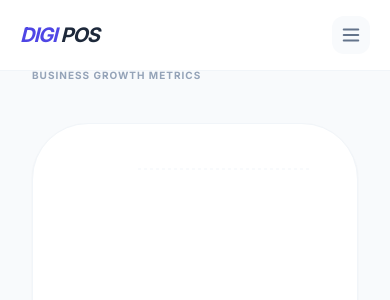
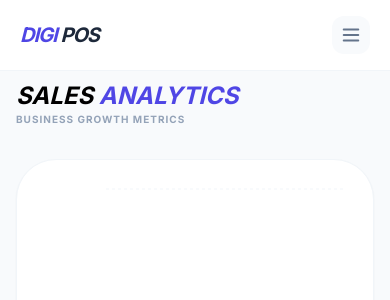
Before and after one commit to ThanushDev/Smart-POS-System, a React (Vite) app: page /report in a window 390 px wide. Shown: the top 300 px of the page. Built offline with nearby package versions, Linux system fonts and the light colour scheme; what @radix-ui/themes would draw is missing.

Commit message:
Update Report.tsx

```diff
--- a/src/pages/Report.tsx
+++ b/src/pages/Report.tsx
@@ -1,6 +1,6 @@
 import React, { useState, useEffect } from 'react';
 import Sidebar from '../components/Sidebar';
-import { BarChart, Bar, XAxis, YAxis, CartesianGrid, Tooltip, ResponsiveContainer, LineChart, Line } from 'recharts';
+import { LineChart, Line, XAxis, YAxis, CartesianGrid, Tooltip, ResponsiveContainer } from 'recharts';
 import axios from 'axios';
 
 const Report = () => {
@@ -12,21 +12,15 @@ const Report = () => {
       try {
         const res = await axios.get(`/api/invoices?businessId=${user.businessId}`);
         const salesMap: any = {};
-
-        // Safe check for res.data
         const data = Array.isArray(res.data) ? res.data : [];
-
         data.forEach((inv: any) => {
           const date = new Date(inv.date).toLocaleDateString();
-          // Safe handling for inv.total
           salesMap[date] = (salesMap[date] || 0) + (Number(inv?.total) || 0);
         });
-
         const processed = Object.keys(salesMap).map(date => ({
           name: date,
           total: salesMap[date]
         })).sort((a, b) => new Date(a.name).getTime() - new Date(b.name).getTime());
-
         setSalesData(processed);
       } catch (err) {
         console.error("Report Fetch Error:", err);
@@ -38,13 +32,13 @@ const Report = () => {
   return (
     <div className="flex h-screen bg-slate-50 overflow-hidden font-sans">
       <Sidebar />
-      <main className="flex-1 p-8 overflow-y-auto">
-        <header className="mb-10">
-          <h1 className="text-3xl font-black italic uppercase">Sales <span className="text-indigo-600">Analytics</span></h1>
+      <main className="flex-1 p-4 md:p-8 overflow-y-auto pt-20 md:pt-8">
+        <header className="mb-8 md:mb-10">
+          <h1 className="text-2xl md:text-3xl font-black italic uppercase">Sales <span className="text-indigo-600">Analytics</span></h1>
           <p className="text-[10px] font-bold text-slate-400 uppercase tracking-widest">Business Growth Metrics</p>
         </header>
 
-        <div className="bg-white p-10 rounded-[3.5rem] shadow-sm border border-slate-100 h-[500px]">
+        <div className="bg-white p-6 md:p-10 rounded-[2.5rem] md:rounded-[3.5rem] shadow-sm border border-slate-100 h-[320px] md:h-[500px]">
           <ResponsiveContainer width="100%" height="100%">
             <LineChart data={salesData}>
               <CartesianGrid strokeDasharray="3 3" vertical={false} stroke="#f1f5f9" />
@@ -52,12 +46,14 @@ const Report = () => {
                 dataKey="name"
                 axisLine={false}
                 tickLine={false}
-                tick={{ fill: '#64748b', fontSize: 12, fontWeight: 'bold' }}
+                tick={{ fill: '#64748b', fontSize: 10, fontWeight: 'bold' }}
+                interval="preserveStartEnd"
               />
               <YAxis
                 axisLine={false}
                 tickLine={false}
-                tick={{ fill: '#64748b', fontSize: 12, fontWeight: 'bold' }}
+                tick={{ fill: '#64748b', fontSize: 10, fontWeight: 'bold' }}
+                width={60}
               />
               <Tooltip
                 contentStyle={{ borderRadius: '20px', border: 'none', boxShadow: '0 20px 25px -5px rgb(0 0 0 / 0.1)' }}
@@ -66,9 +62,9 @@ const Report = () => {
                 type="monotone"
                 dataKey="total"
                 stroke="#4f46e5"
-                strokeWidth={4}
-                dot={{ r: 6, fill: '#4f46e5', strokeWidth: 2, stroke: '#fff' }}
-                activeDot={{ r: 8 }}
+                strokeWidth={3}
+                dot={{ r: 5, fill: '#4f46e5', strokeWidth: 2, stroke: '#fff' }}
+                activeDot={{ r: 7 }}
               />
             </LineChart>
           </ResponsiveContainer>
```
